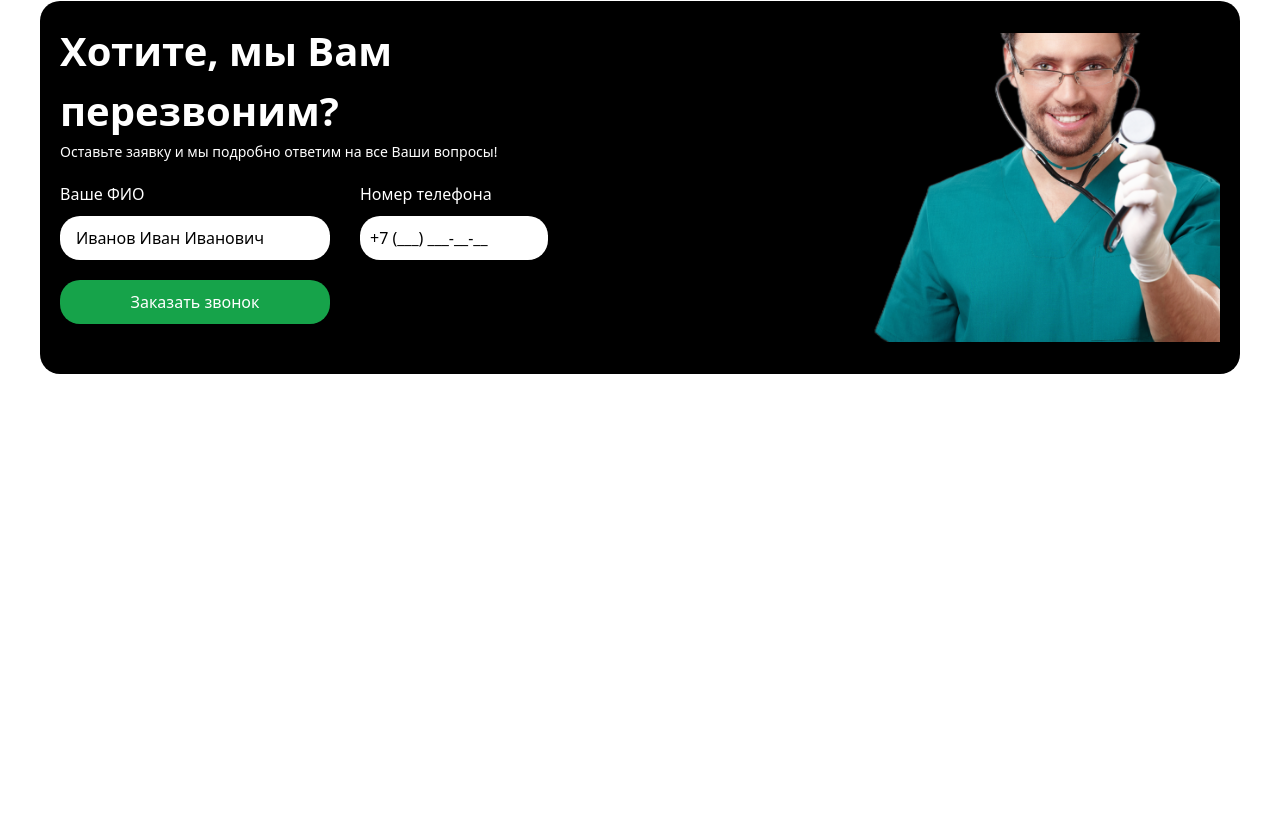
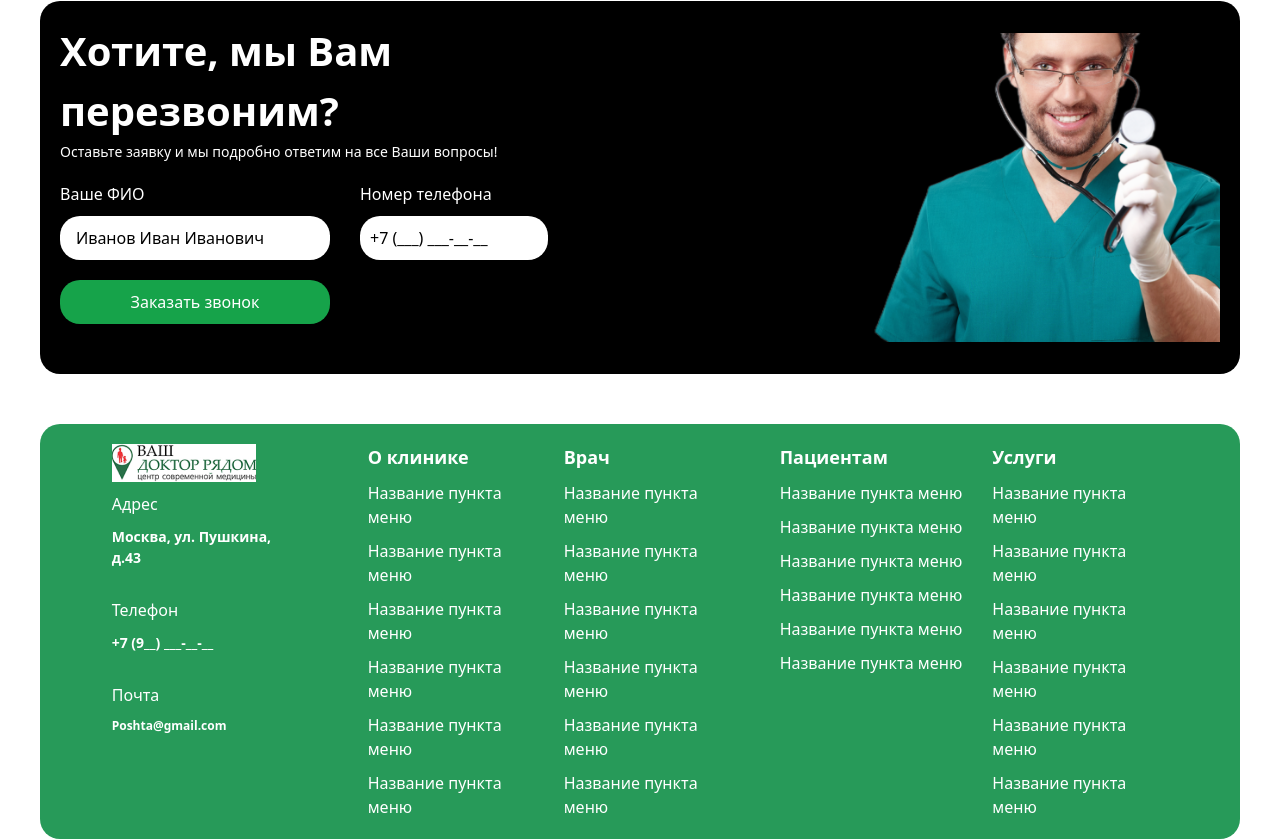
Before and after one commit to matlab0701/repos_paractic, a website: page src/index.html in a window 1280 px wide. Shown: the part 2560-3399 px from the top of the page. Before the commit the page ends 2934 px from the top, so only its background shows below. Drawn offline with Linux system fonts and the light colour scheme.

Commit message:
all project add

```diff
--- a/src/index.html
+++ b/src/index.html
@@ -53,7 +53,7 @@
                     <p class="text-[18px] font-[600] text-white"></p>
                     <button class="bg-white text-green-600 p-[10px_30px] rounded-[10px]">Подробнее</button>
                 </div>
-                <div class="w-[40%] sm:absolute lg:static    sm:top-[340px] sm:left-[200px]">
+                <div class="w-[40%] sm:absolute lg:static sm:top-[440px] sm:left-[200px]">
                     <img src="./image 4.png" alt="">
                 </div>
             </aside>
@@ -67,7 +67,7 @@
                     <p class="text-[18px] font-[600] text-white"></p>
                     <button class="bg-white text-green-600 p-[10px_30px] rounded-[10px]">Подробнее</button>
                 </div>
-                <div class="w-[40%] sm:absolute lg:static sm:top-[660px] sm:left-[200px]">
+                <div class="w-[40%] sm:absolute lg:static sm:top-[800px] sm:left-[200px]">
                     <img src="./image 4.png" alt="">
                 </div>
             </aside>
@@ -226,7 +226,7 @@
         </section>
 
         <section
-            class="p-[20px]  flex flex-col gap-[30px] xl:flex-row items-center max-w-[1200px] m-auto justify-between lg:justify-center rounded-[20px] lg:gap-[100px] bg-black">
+            class="p-[20px]  flex flex-col gap-[30px] xl:flex-row  lg:mb-[50px]  items-center max-w-[1200px] mx-[auto] justify-between lg:justify-center rounded-[20px] lg:gap-[100px] bg-black">
             <aside class="w-[60%] ">
 
                 <h1 class="text-[20px] lg:text-[40px] text-white font-[600]"> Хотите, мы Вам перезвоним? </h1>
@@ -254,7 +254,73 @@
         </section>
     </main>
 
-    <footer>
+    <footer
+        class="p-[20px]  flex flex-col gap-[30px] xl:flex-row items-stretch max-w-[1200px] m-auto justify-between lg:justify-center rounded-[20px] lg:gap-[40px] bg-[#279A59]">
+        <article class="w-[176px] lg:mr-[40px]">
+
+            <img src="./image 1.png" alt="">
+
+
+            <div class="flex flex-row lg:flex-col gap-[20px]">
+                <div class="w-[111px] lg:w-[176px]">
+                    <p class="text-white pt-[10px] text-[16px]">Адрес</p>
+                    <p class="text-white pt-[10px] text-[14px] lg:font-[600] w-[111px] lg:w-[176px]">Москва, ул. Пушкина, д.43</p>
+                </div>
+                <div class="w-[111px] lg:w-[176px] ">
+                    <p class="text-white pt-[10px]">Телефон</p>
+                    <p class="text-white pt-[10px]  text-[14px] lg:font-[600] lg:w-[176px] w-[111px]">+7 (9__) ___-__-__</p>
+                </div>
+                <div class="w-[111px] lg:w-[176px]">
+                    <p class="text-white pt-[10px]">Почта</p>
+                    <p class="text-white pt-[10px]  text-[12px] lg:font-[600] lg:w-[176px] w-[111px]">Poshta@gmail.com</p>
+                </div>
+            </div>
+
+        </article>
+        <div class="flex flex-row gap-[20px]">
+            <article class="w-[176px]">
+                <h1 class="text-[18px] font-[700] text-white">О клинике</h1>
+                <p class="text-white pt-[10px] lg:text-[16px] text-[14px] font-[400]">Название пункта меню</p>
+                <p class="text-white pt-[10px] lg:text-[16px] text-[14px] font-[400]">Название пункта меню</p>
+                <p class="text-white pt-[10px] lg:text-[16px] text-[14px] font-[400]">Название пункта меню</p>
+                <p class="text-white pt-[10px] lg:text-[16px] text-[14px] font-[400]">Название пункта меню</p>
+                <p class="text-white pt-[10px] lg:text-[16px] text-[14px] font-[400]">Название пункта меню</p>
+                <p class="text-white pt-[10px] lg:text-[16px] text-[14px] font-[400]">Название пункта меню</p>
+
+
+            </article>
+            <article class="w-[176px]">
+                <h1 class="text-[18px] font-[700] text-white">Врач</h1>
+                <p class="text-white pt-[10px] lg:text-[16px] text-[14px] font-[400]">Название пункта меню</p>
+                <p class="text-white pt-[10px] lg:text-[16px] text-[14px] font-[400]">Название пункта меню</p>
+                <p class="text-white pt-[10px] lg:text-[16px] text-[14px] font-[400]">Название пункта меню</p>
+                <p class="text-white pt-[10px] lg:text-[16px] text-[14px] font-[400]">Название пункта меню</p>
+                <p class="text-white pt-[10px] lg:text-[16px] text-[14px] font-[400]">Название пункта меню</p>
+                <p class="text-white pt-[10px] lg:text-[16px] text-[14px] font-[400]">Название пункта меню</p>
+            </article>
+        </div>
+        <div class="flex flex-row gap-[30px]">
+            <article class="w-[176px">
+                <h1 class="text-[18px] font-[700] text-white">Пациентам</h1>
+                <p class="text-white pt-[10px] lg:text-[16px] text-[14px] font-[400]">Название пункта меню</p>
+                <p class="text-white pt-[10px] lg:text-[16px] text-[14px] font-[400]">Название пункта меню</p>
+                <p class="text-white pt-[10px] lg:text-[16px] text-[14px] font-[400]">Название пункта меню</p>
+                <p class="text-white pt-[10px] lg:text-[16px] text-[14px] font-[400]">Название пункта меню</p>
+                <p class="text-white pt-[10px] lg:text-[16px] text-[14px] font-[400]">Название пункта меню</p>
+                <p class="text-white pt-[10px] lg:text-[16px] text-[14px] font-[400]">Название пункта меню</p>
+            </article>
+            <article class="w-[176px]">
+                <h1 class="text-[18px] font-[700] text-white">Услуги</h1>
+                <p class="text-white pt-[10px] lg:text-[16px] text-[14px] font-[400]">Название пункта меню</p>
+                <p class="text-white pt-[10px] lg:text-[16px] text-[14px] font-[400]">Название пункта меню</p>
+                <p class="text-white pt-[10px] lg:text-[16px] text-[14px] font-[400]">Название пункта меню</p>
+                <p class="text-white pt-[10px] lg:text-[16px] text-[14px] font-[400]">Название пункта меню</p>
+                <p class="text-white pt-[10px] lg:text-[16px] text-[14px] font-[400]">Название пункта меню</p>
+                <p class="text-white pt-[10px] lg:text-[16px] text-[14px] font-[400]">Название пункта меню</p>
+            </article>
+        </div>
+        </div>
+
 
     </footer>
 </body>
```
Also changed, not shown: src/output.css.
